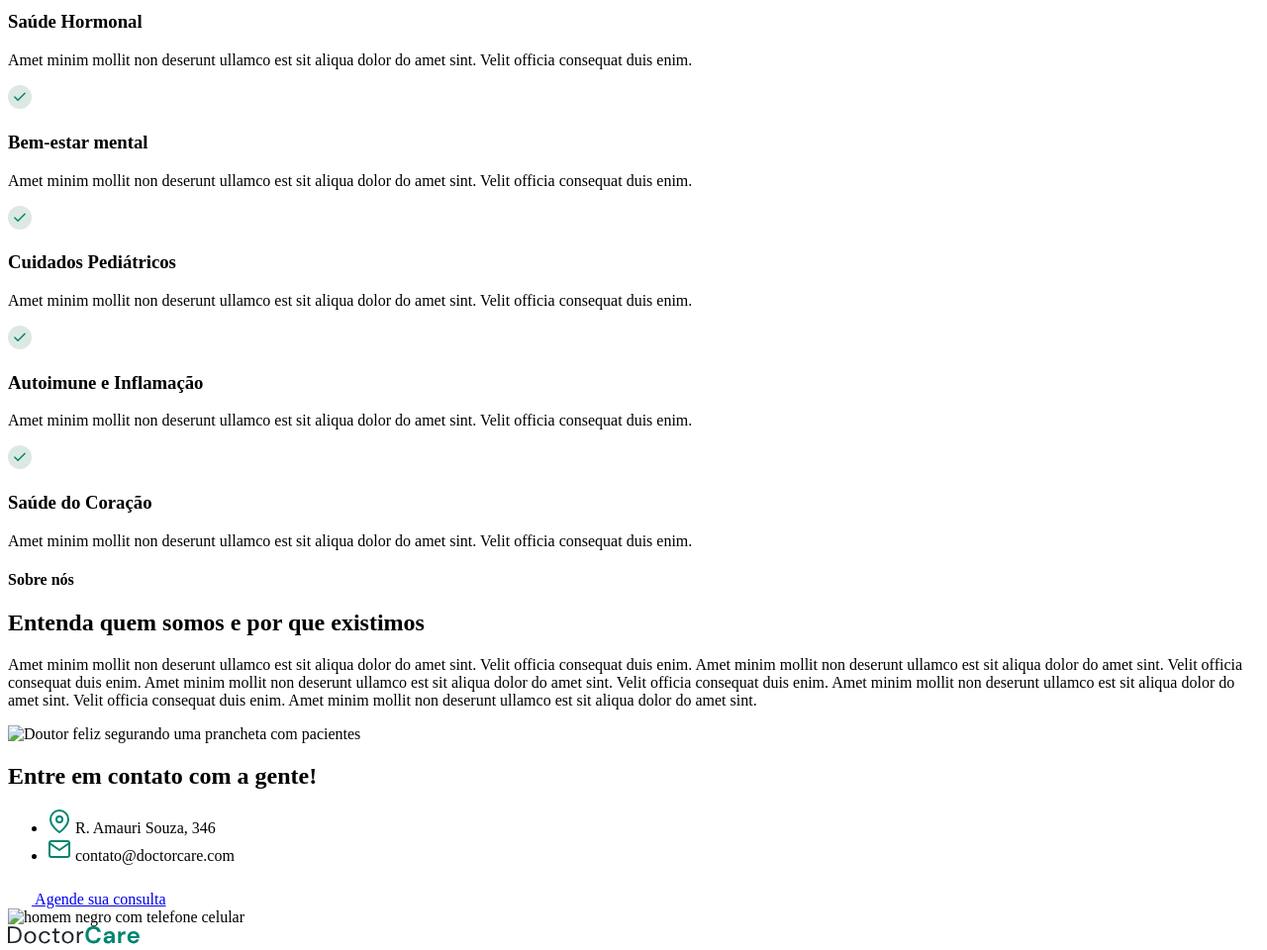
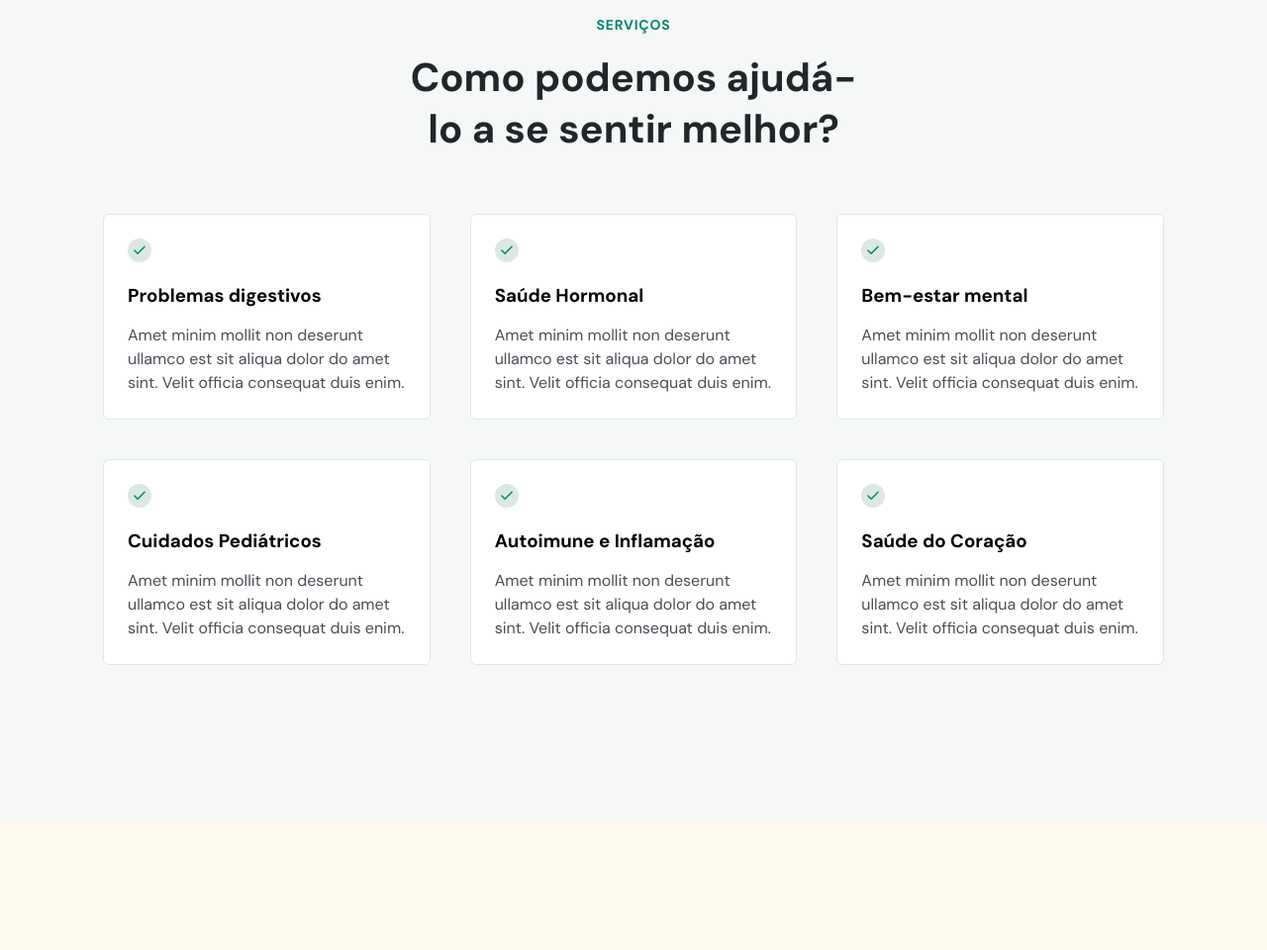
Before and after one commit to wendyomiotto/doctorcare, a plain HTML site: page index.html in a window 1280 px wide. Shown: the part 980-1940 px from the top of the page at 99% size. Drawn offline with nearby package versions, Linux system fonts and the light colour scheme; the site is published under a folder, as on GitHub Pages, so addresses that start at the root find nothing.

Commit message:
Ajustes links relativor

```diff
--- a/index.html
+++ b/index.html
@@ -5,7 +5,7 @@
     <meta http-equiv="X-UA-Compatible" content="IE=edge" />
     <meta name="viewport" content="width=device-width, initial-scale=1.0" />
     <title>DoctorCare</title>
-    <link rel="stylesheet" href="/style.css" />
+    <link rel="stylesheet" href="./style.css" />
     <link rel="preconnect" href="https://fonts.googleapis.com" />
     <link rel="preconnect" href="https://fonts.gstatic.com" crossorigin />
     <link
@@ -255,7 +255,7 @@
           </div>
         </div>
         <div class="col-b">
-          <img src="/assets/Foto.png" alt="Menina negra com a mão no peito" />
+          <img src="./assets/Foto.png" alt="Menina negra com a mão no peito" />
         </div>
 
         <div class="stats">
@@ -454,7 +454,7 @@
         </div>
         <div class="col-b">
           <img
-            src="/assets/Doctor.png"
+            src="./assets/Doctor.png"
             alt="Doutor feliz segurando uma prancheta com pacientes"
           />
         </div>
@@ -539,7 +539,7 @@
         </div>
         <div class="col-b">
           <img
-            src="/assets/homemtelefone.png"
+            src="./assets/homemtelefone.png"
             alt="homem negro com telefone celular"
           />
         </div>
@@ -717,6 +717,6 @@
 
     <!-- biblioteca para scroll -->
     <script src="https://unpkg.com/scrollreveal"></script>
-    <script src="main.js"></script>
+    <script src="./main.js"></script>
   </body>
 </html>
```
